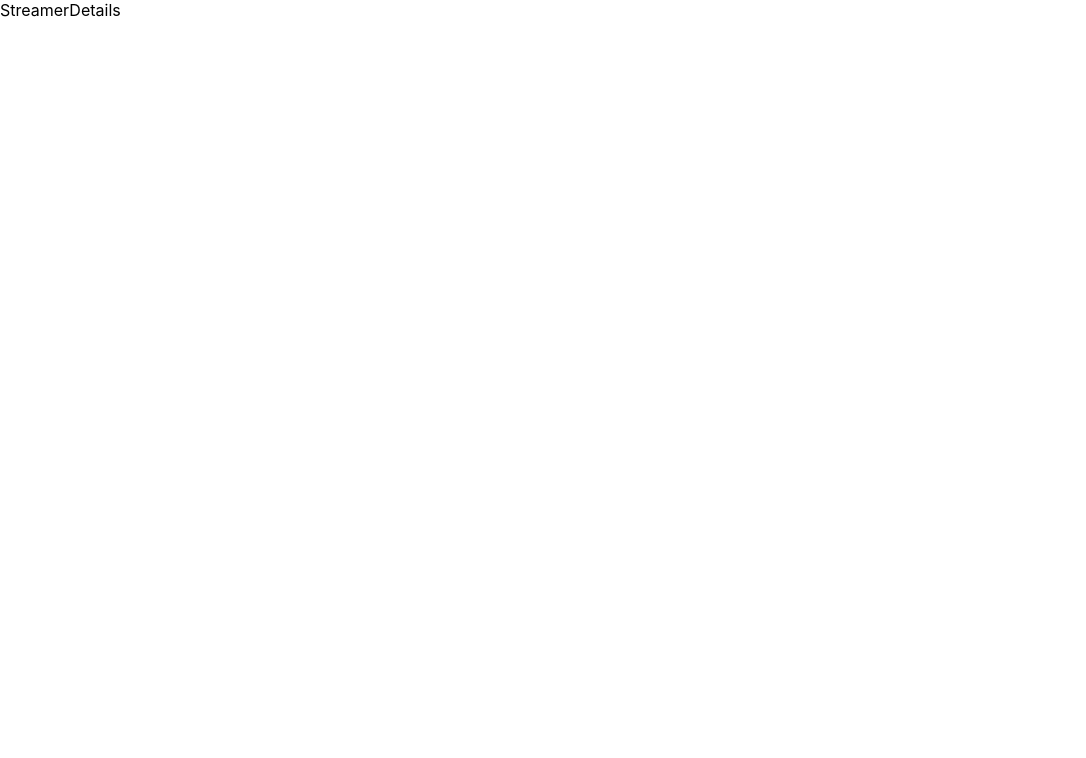
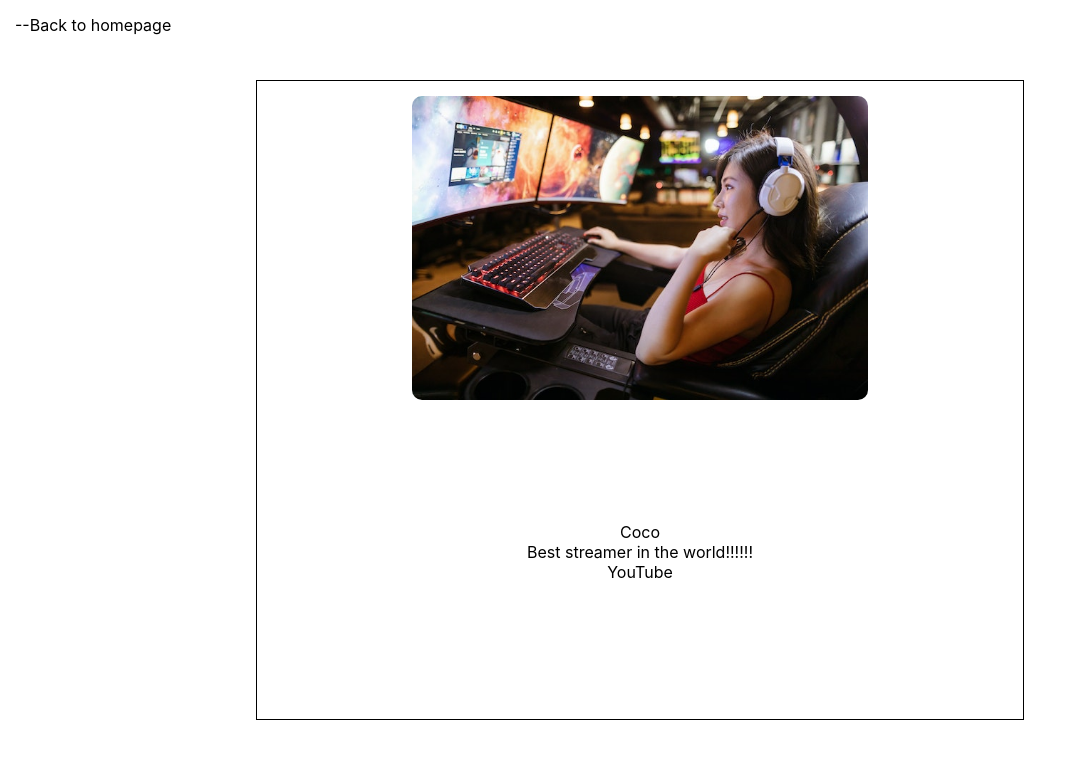
Before and after one commit to kn-92/streamers, a React (Create React App) app in the folder client/: page /details in a window 1280 px wide. Shown: the top 758 px of the page, without its empty margins (0-1086 px from the left). Built offline with nearby package versions, Linux system fonts and the light colour scheme.

Commit message:
feat: navigating between details page and home page add

```diff
--- a/client/src/components/Content/StreamerDetails/StreamerDetails.scss
+++ b/client/src/components/Content/StreamerDetails/StreamerDetails.scss
@@ -0,0 +1,42 @@
+.details-container {
+    min-height: 100vh;
+    width: 100%;
+    display: flex;
+    justify-content: center;
+    align-items: center;
+    position: relative;
+    .back {
+        cursor: pointer;
+        position: absolute;
+        left: 15px;
+        top: 15px;
+
+    }
+    .details-box {
+        display: flex;
+        flex-direction: column;
+        align-items: center;
+        justify-content: center;
+        height: 80vh;
+        width: 60%;
+        padding: 15px 15px;
+        border: 1px solid black;
+        .image-box {
+            height: 50%;
+            overflow: hidden;
+            border-radius: 10px;
+            .image {
+                width: 100%;
+                height: 100%;
+            }
+        }
+        .info-box {
+            height: 50%;
+            overflow: hidden;
+            display: flex;
+            flex-direction: column;
+            justify-content: center;
+            align-items: center;
+        }
+    }
+}
--- a/client/src/components/Content/StreamerDetails/StreamerDetails.tsx
+++ b/client/src/components/Content/StreamerDetails/StreamerDetails.tsx
@@ -1,7 +1,33 @@
 import "./StreamerDetails.scss";
 
+import photo from "../../../images/streamer-photo.jpg";
+
+import { useNavigate } from "react-router-dom";
+
 const StreamerDetails = () => {
-  return <div>StreamerDetails</div>;
+  const navigate = useNavigate();
+  const handleBackToHomepage = () => {
+    navigate("/");
+  };
+
+  return (
+    <div className="details-container">
+      <div onClick={handleBackToHomepage} className="back">
+        {" "}
+        --Back to homepage
+      </div>
+      <div className="details-box">
+        <div className="image-box">
+          <img className="image" src={photo} alt="streamer-name" />
+        </div>
+        <div className="info-box">
+          <p>Coco</p>
+          <p>Best streamer in the world!!!!!!</p>
+          <p>YouTube</p>
+        </div>
+      </div>
+    </div>
+  );
 };
 
 export default StreamerDetails;
```
